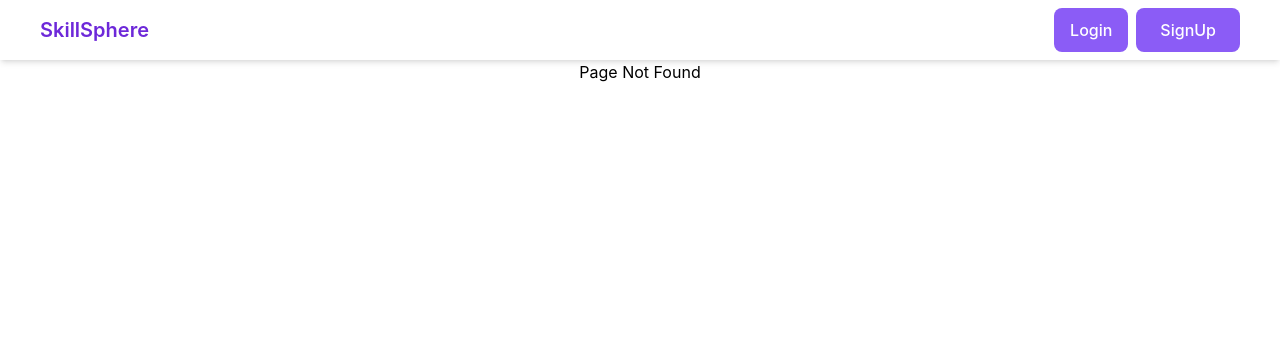
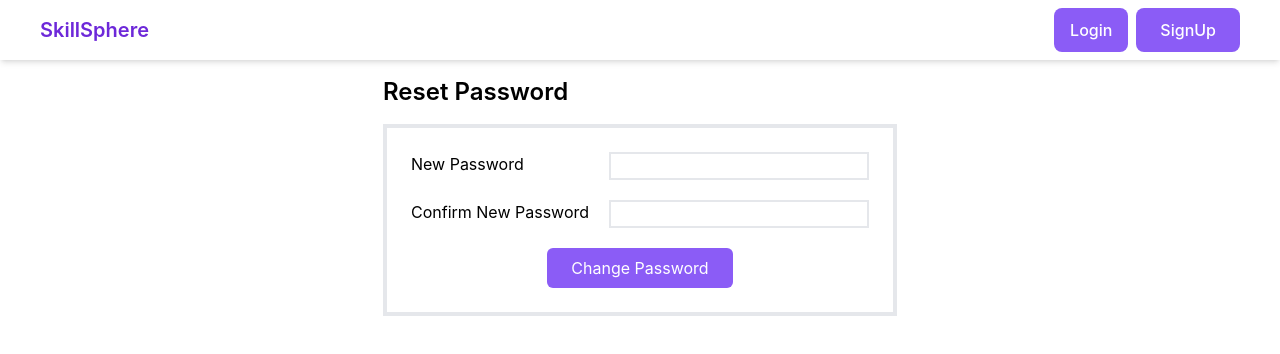
Before and after one commit to itskartik22/skillsphere, a React (Create React App) app: page /reset-password in a window 1280 px wide. Before the commit this address had no page. Shown: the top 354 px of the page. Built offline with nearby package versions, Linux system fonts and the light colour scheme.

Commit message:
added forgot password functionality

```diff
--- /dev/null
+++ b/src/components/routes-component/ForgotPassword.jsx
@@ -0,0 +1,78 @@
+import axios from "axios";
+import { useContext, useState } from "react";
+import baseURL from "../../config/config";
+import { AlertDispatchContext } from "../../context/Context";
+
+const ForgotPassword = () => {
+  const [userEmail, setUserEmail] = useState("");
+  const [formActive, setFormActive] = useState(true);
+  const dispatchAlertHandler = useContext(AlertDispatchContext);
+
+  const handleRequestPasswordChange = (event) => {
+    event.preventDefault();
+    if (userEmail === "") {
+      dispatchAlertHandler({
+        type: "error",
+        message: "Email should not be empty",
+      });
+      return;
+    }
+    axios({
+      method: "POST",
+      url: `${baseURL}/api/v1/users/forgotUserPassword`,
+      data: {
+        email: userEmail,
+      },
+    })
+      .then((response) => {
+        dispatchAlertHandler({
+          type: "success",
+          message: response.data.message,
+        });
+        setUserEmail("");
+        setFormActive(false);
+      })
+      .catch((error) => {
+        dispatchAlertHandler({
+          type: "error",
+          message: error.response.data.message,
+        });
+        setUserEmail("");
+      });
+  };
+  return (
+    <div>
+      <h1 className="text-2xl font-semibold m-4">Forgot Password</h1>
+      {formActive ? (
+        <form
+          className="flex flex-col gap-5 m-4 border-4 p-6"
+          onSubmit={handleRequestPasswordChange}
+        >
+          <div className="flex justify-between gap-5">
+            <label htmlFor="">User Email</label>
+            <input
+              className="cursor-pointer border-2 px-1"
+              type="email"
+              value={userEmail}
+              onChange={(event) => {
+                setUserEmail(event.target.value);
+              }}
+            />
+          </div>
+          <button
+            type="submit"
+            className="w-fit text-white self-center bg-violet-500 px-6 py-2 rounded-md"
+          >
+            Change Password
+          </button>
+        </form>
+      ) : (
+        <p className="flex flex-col gap-5 m-4 border-4 p-6">
+          Password Reset Link Sent to your Email. Please check your Email.
+        </p>
+      )}
+    </div>
+  );
+};
+
+export default ForgotPassword;
--- a/src/components/routes-component/Login.jsx
+++ b/src/components/routes-component/Login.jsx
@@ -131,12 +131,12 @@ const Login = () => {
                   </label>
                 </div>
               </div> */}
-              {/* <Link
-                to={"#"}
+              <Link
+                to={"/forgot-password"}
                 className="text-sm font-medium text-primary-600 hover:underline dark:text-primary-500"
               >
                 Forgot password?
-              </Link> */}
+              </Link>
             </div>
             <button
               className="w-full text-white bg-primary-600 hover:bg-primary-700 focus:ring-4 focus:outline-none focus:ring-primary-300 font-medium rounded-lg text-sm px-5 py-2.5 text-center dark:bg-primary-600 dark:hover:bg-primary-700 dark:focus:ring-primary-800"
--- /dev/null
+++ b/src/components/routes-component/ResetPassword.jsx
@@ -0,0 +1,106 @@
+import axios from "axios";
+import { useContext, useState } from "react";
+import baseURL from "../../config/config";
+import { useLocation, useNavigate } from "react-router-dom";
+import { AlertDispatchContext } from "../../context/Context";
+
+const ResetPassword = () => {
+  const location = useLocation();
+  const [password, setPassword] = useState("");
+  const navigate = useNavigate();
+  const dispatchAlertHandler = useContext(AlertDispatchContext);
+  const [confirmPassword, setConfirmPassword] = useState("");
+
+  const handlePasswordChange = (event) => {
+    if(password.length === 0 || confirmPassword.length === 0){
+      dispatchAlertHandler({
+        type: "error",
+        message: "Password and Confirm Password should not be empty",
+      });
+      setPassword("");
+      setConfirmPassword("");
+      return;
+    }
+    if (password !== confirmPassword) {
+      dispatchAlertHandler({
+        type: "error",
+        message: "Password and Confirm Password should match",
+      });
+      setPassword("");
+      setConfirmPassword("");
+      return;
+    }
+    event.preventDefault();
+    const params = new URLSearchParams(location.search);
+    const token = params.get("token");
+
+    axios({
+      method: "POST",
+      url: `${baseURL}/api/v1/users/resetUserPassword/${token}`,
+      data: {
+        auth: {
+          password,
+          confirmPassword,
+        },
+        resetToken: token,
+      },
+    })
+      .then((response) => {
+        dispatchAlertHandler({
+          type: "success",
+          message: "Password Changed Successfully!",
+        });
+        setPassword("");
+        setConfirmPassword("");
+        navigate("/login");
+      })
+      .catch((error) => {
+        dispatchAlertHandler({
+          type: "error",
+          message: error.response.data.message,
+        });
+        setPassword("");
+        setConfirmPassword("");
+      });
+  };
+  return (
+    <div>
+      <h1 className="text-2xl font-semibold m-4">Reset Password</h1>
+      <form
+        className="flex flex-col gap-5 m-4 border-4 p-6"
+        onSubmit={handlePasswordChange}
+      >
+        <div className="flex justify-between gap-5">
+          <label htmlFor="">New Password</label>
+          <input
+            className="cursor-pointer border-2 px-1"
+            type="password"
+            value={password}
+            onChange={(event) => {
+              setPassword(event.target.value);
+            }}
+          />
+        </div>
+        <div className="flex justify-between gap-5">
+          <label htmlFor="">Confirm New Password</label>
+          <input
+            className="cursor-pointer border-2 px-1"
+            type="password"
+            value={confirmPassword}
+            onChange={(event) => {
+              setConfirmPassword(event.target.value);
+            }}
+          />
+        </div>
+        <button
+          type="submit"
+          className="w-fit text-white self-center bg-violet-500 px-6 py-2 rounded-md"
+        >
+          Change Password
+        </button>
+      </form>
+    </div>
+  );
+};
+
+export default ResetPassword;
--- a/src/routes/AppRoutes.jsx
+++ b/src/routes/AppRoutes.jsx
@@ -15,6 +15,8 @@ import {
 } from "./../components";
 import ProtectedRoute from "./ProtectedRoute";
 import PublicRoute from "./PublicRoute";
+import ResetPassword from "../components/routes-component/ResetPassword";
+import ForgotPassword from "../components/routes-component/ForgotPassword";
 
 const AppRoutes = () => {
   return (
@@ -38,6 +40,8 @@ const AppRoutes = () => {
             <Route path="/" element={<Home />} />
             <Route path="login" element={<Login />} />
             <Route path="signup" element={<SignUp />} />
+            <Route path="reset-password" element={<ResetPassword />} />
+            <Route path="forgot-password" element={<ForgotPassword />} />
           </Route>
           <Route path="*" element={<PageNotFound />} />
           <Route path="denied" element={<PermissionDenied />} />
```
